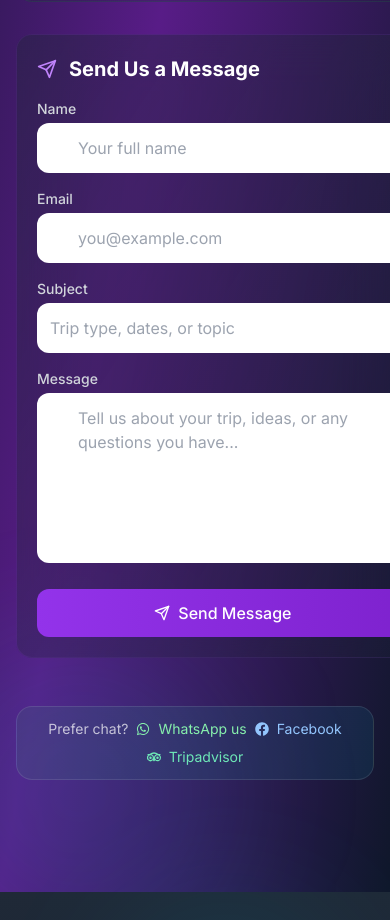
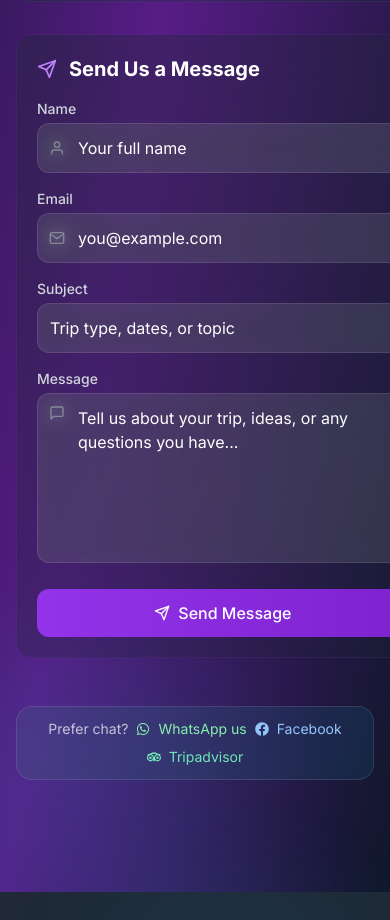
Before and after one commit to CypherHacks/Aboveandbelowadventures, a React (Vite) app: page /contact in a window 390 px wide. Shown: the part 1383-2303 px from the top of the page. Built offline with nearby package versions, Linux system fonts and the light colour scheme; no server answers.

Commit message:
phonefix

```diff
--- a/src/pages/ContactPage.tsx
+++ b/src/pages/ContactPage.tsx
@@ -209,10 +209,7 @@ const ContactPage: React.FC = () => {
             </p>
 
             {/* Live regions for a11y */}
-            <div
-              aria-live="polite"
-              className="sr-only"
-            >
+            <div aria-live="polite" className="sr-only">
               {isSuccess ? 'Message sent successfully!' : serverError || ''}
             </div>
 
@@ -449,11 +446,12 @@ const ContactPage: React.FC = () => {
                           placeholder="Your full name"
                           autoComplete="name"
                           inputMode="text"
-                          className={`w-full text-base pl-10 pr-3 py-3 rounded-xl bg-white/7.5 backdrop-blur border ${
+                          className={`w-full text-base pl-10 pr-3 py-3 rounded-xl bg-white/10 backdrop-blur border ${
                             errors.name ? 'border-rose-500/50' : 'border-white/10'
-                          } focus:outline-none focus:ring-2 focus:ring-purple-500/40 text-white`}
+                          } focus:outline-none focus:ring-2 focus:ring-purple-500/40 text-white placeholder-white/60 caret-white selection:bg-purple-500/30`}
                           aria-invalid={!!errors.name}
                           aria-describedby={errors.name ? 'name-error' : undefined}
+                          style={{ WebkitTextFillColor: '#ffffff' }}
                         />
                       </div>
                       {errors.name && (
@@ -482,11 +480,12 @@ const ContactPage: React.FC = () => {
                           placeholder="you@example.com"
                           autoComplete="email"
                           inputMode="email"
-                          className={`w-full text-base pl-10 pr-3 py-3 rounded-xl bg-white/7.5 backdrop-blur border ${
+                          className={`w-full text-base pl-10 pr-3 py-3 rounded-xl bg-white/10 backdrop-blur border ${
                             errors.email ? 'border-rose-500/50' : 'border-white/10'
-                          } focus:outline-none focus:ring-2 focus:ring-purple-500/40 text-white`}
+                          } focus:outline-none focus:ring-2 focus:ring-purple-500/40 text-white placeholder-white/60 caret-white selection:bg-purple-500/30`}
                           aria-invalid={!!errors.email}
                           aria-describedby={errors.email ? 'email-error' : undefined}
+                          style={{ WebkitTextFillColor: '#ffffff' }}
                         />
                       </div>
                       {errors.email && (
@@ -511,11 +510,12 @@ const ContactPage: React.FC = () => {
                         placeholder="Trip type, dates, or topic"
                         autoComplete="off"
                         inputMode="text"
-                        className={`w-full text-base px-3 py-3 rounded-xl bg-white/7.5 backdrop-blur border ${
+                        className={`w-full text-base px-3 py-3 rounded-xl bg-white/10 backdrop-blur border ${
                           errors.subject ? 'border-rose-500/50' : 'border-white/10'
-                        } focus:outline-none focus:ring-2 focus:ring-purple-500/40 text-white`}
+                        } focus:outline-none focus:ring-2 focus:ring-purple-500/40 text-white placeholder-white/60 caret-white selection:bg-purple-500/30`}
                         aria-invalid={!!errors.subject}
                         aria-describedby={errors.subject ? 'subject-error' : undefined}
+                        style={{ WebkitTextFillColor: '#ffffff' }}
                       />
                       {errors.subject && (
                         <p id="subject-error" className="mt-1 text-sm text-rose-300">
@@ -541,11 +541,12 @@ const ContactPage: React.FC = () => {
                           onChange={handleChange}
                           rows={6}
                           placeholder="Tell us about your trip, ideas, or any questions you have..."
-                          className={`w-full text-base pl-10 pr-3 py-3 rounded-xl bg-white/7.5 backdrop-blur border ${
+                          className={`w-full text-base pl-10 pr-3 py-3 rounded-xl bg-white/10 backdrop-blur border ${
                             errors.message ? 'border-rose-500/50' : 'border-white/10'
-                          } focus:outline-none focus:ring-2 focus:ring-purple-500/40 text-white resize-y`}
+                          } focus:outline-none focus:ring-2 focus:ring-purple-500/40 text-white placeholder-white/60 caret-white selection:bg-purple-500/30 resize-y`}
                           aria-invalid={!!errors.message}
                           aria-describedby={errors.message ? 'message-error' : undefined}
+                          style={{ WebkitTextFillColor: '#ffffff' }}
                         />
                       </div>
                       {errors.message && (
```
